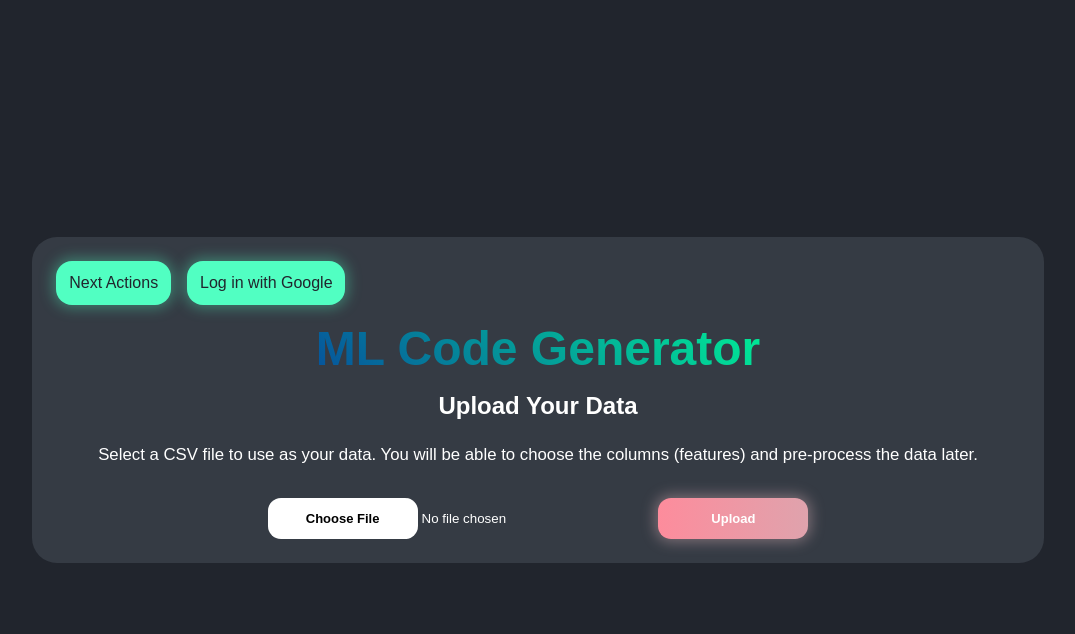
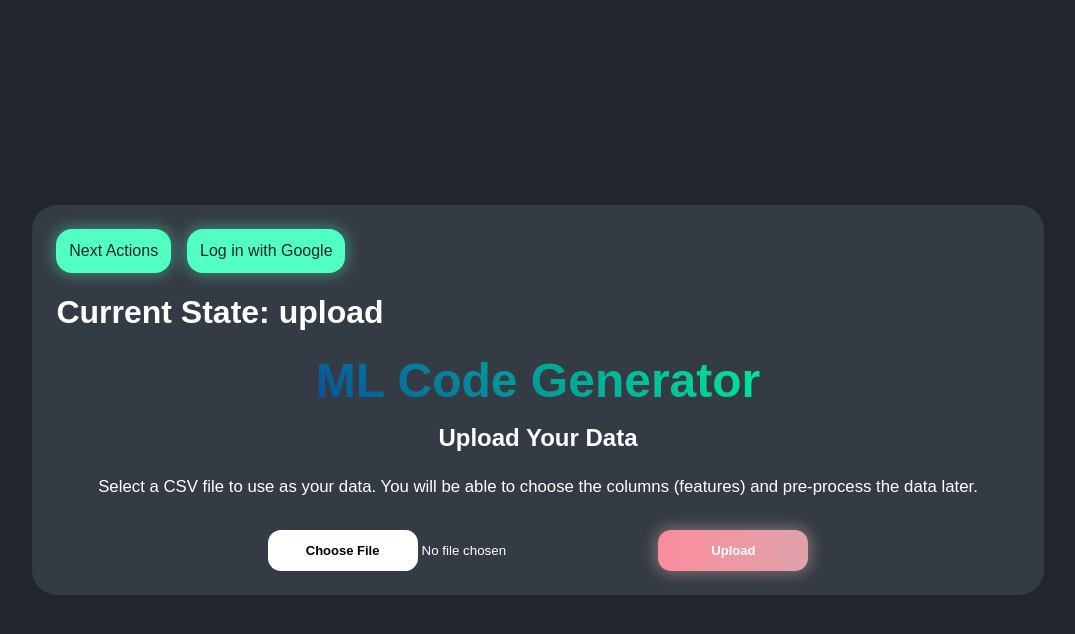
Before and after one commit to oss-slu/ml_code_generator, a Flask app: page /data in a window 1280 px wide. Shown: the top 634 px of the page, without its empty margins (102-1177 px from the left). Run offline with Flask 2, Linux system fonts and the light colour scheme.

Commit message:
Allows us to track state for debugging

```diff
--- a/flask_app/templates/base.html
+++ b/flask_app/templates/base.html
@@ -8,6 +8,7 @@
       <li><a href="/login">Log in with Google</a>
   </ul>
 </nav>
+<h1>Current State: {{session['current_state']}}</h1>
 <section class="content">
   <header>
     <h1>ML Code Generator</h1>
```
